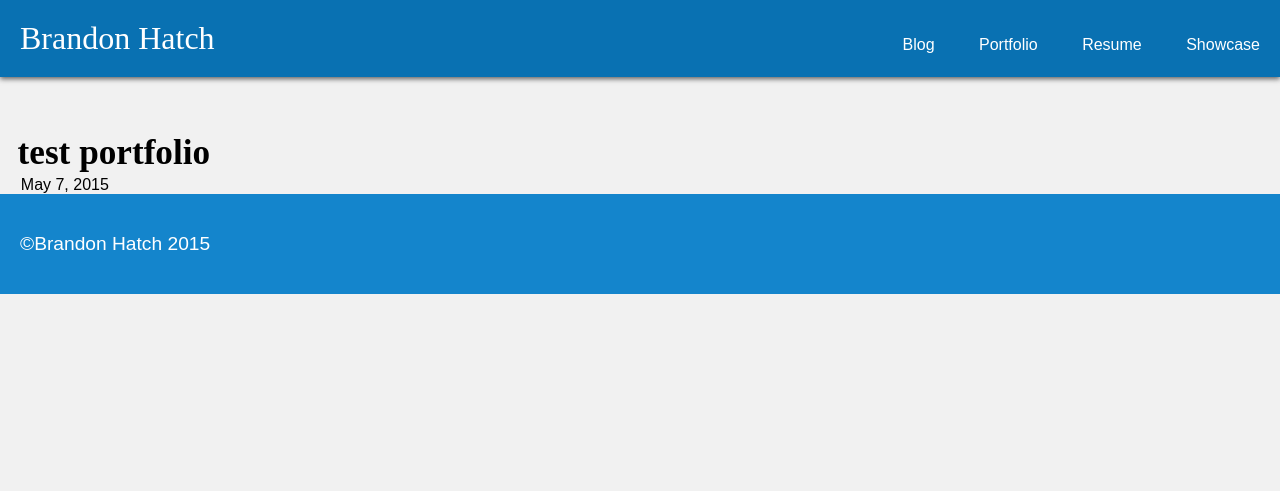
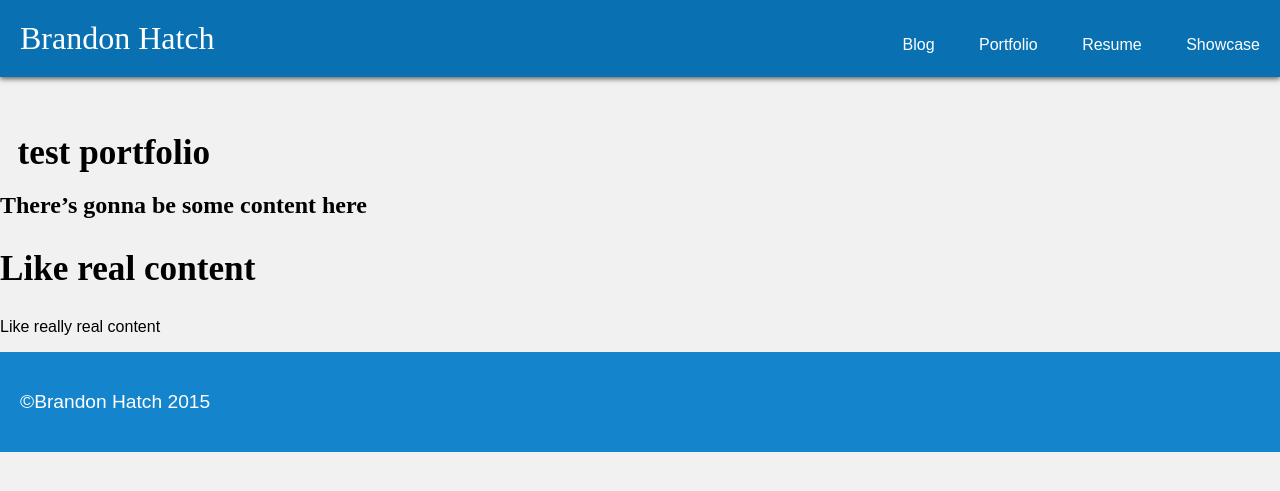
Before and after one commit to BrandonLy/Hatch-portfolio, a Jekyll site: the page built from _posts/portfolio/2015-05-07-test-portfolio.md, in a window 1280 px wide. Shown: the top 491 px of the page. Built offline with Jekyll 4.4.1, drawn with Linux system fonts in a browser that asks for light colours.

```diff
--- a/_includes/head.html
+++ b/_includes/head.html
@@ -4,7 +4,7 @@
   <meta name="description" content="{% if page.excerpt %}{{ page.excerpt | strip_html | strip_newlines | truncate: 160 }}{% else %}{{ site.description }}{% endif %}">
   <meta charset="utf-8"/>
 
-  <script src="//use.typekit.net/lfh5pdy.js"></script>
+  <script src="http://use.typekit.net/lfh5pdy.js"></script>
 <script>try{Typekit.load();}catch(e){}</script>
 
   <link rel="stylesheet" href="{{ "/css/main.css" | prepend: site.baseurl }}">
--- /dev/null
+++ b/_layouts/portfolio.html
@@ -0,0 +1,14 @@
+---
+layout: default
+---
+<div class="post">
+
+  <header class="post-header">
+    <h1 class="post-title">{{ page.title }}</h1>
+  </header>
+
+  <article class="portfolio-item">
+    {{ content }}
+  </article>
+
+</div>
--- a/_posts/portfolio/2015-05-07-test-portfolio.md
+++ b/_posts/portfolio/2015-05-07-test-portfolio.md
@@ -2,5 +2,12 @@
 title: test portfolio
 categories: portfolio
 date: 2015-05-07
-layout: post
+layout: portfolio
 ---
+
+
+##There's gonna be some content here
+
+#Like real content
+
+Like really real content
--- a/portfolio.html
+++ b/portfolio.html
@@ -6,7 +6,7 @@ permalink: /portfolio/
 
 <h1>Portfolio</h1>
 
-	<ul class="post-list">
+	<ul class="portfolio-list">
     {% for post in site.categories['portfolio'] %}
       <li>
         <h2>
```
Also changed, not shown: 14 other files.
